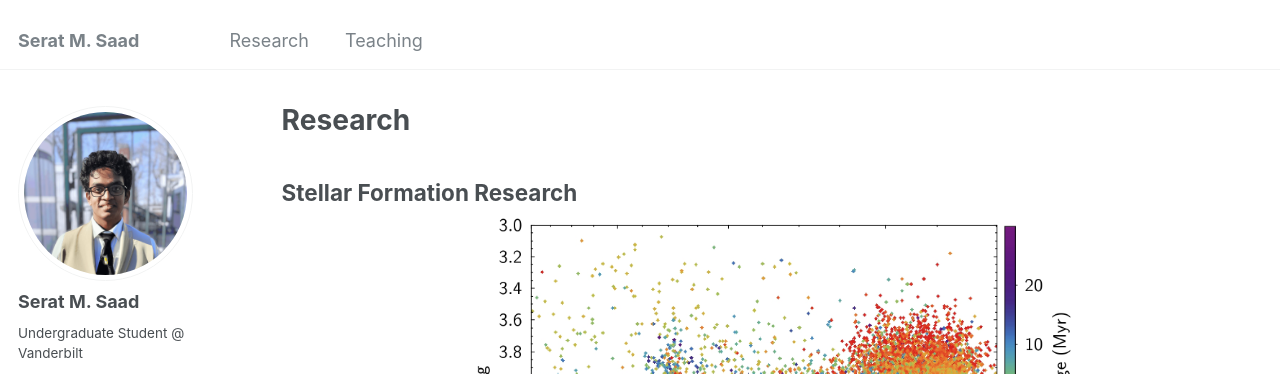
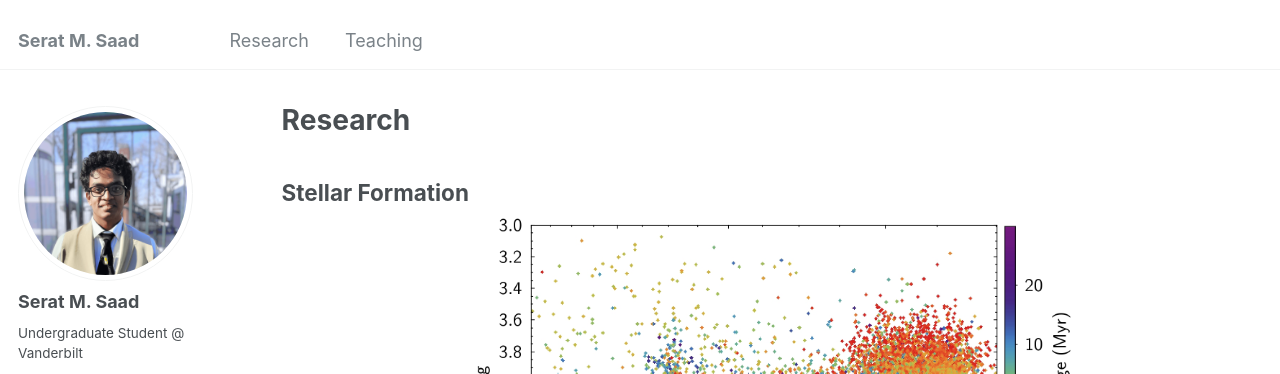
Before and after one commit to seratsaad/seratsaad.github.io, a Jekyll site: the page built from _pages/research.md, in a window 1280 px wide and 900 px high. Shown: the top 374 px of the window. Built offline with Jekyll 4.4.1, drawn with Linux system fonts in a browser that asks for light colours; some web fonts are replaced.

Commit message:
Update research.md

```diff
--- a/_pages/research.md
+++ b/_pages/research.md
@@ -5,7 +5,7 @@ permalink: /research/
 author_profile: true
 ---
 
-## Stellar Formation Research
+## Stellar Formation
 
 <div style="text-align:center;">
   <!-- Image Slider for Stellar Formation Research -->
```
